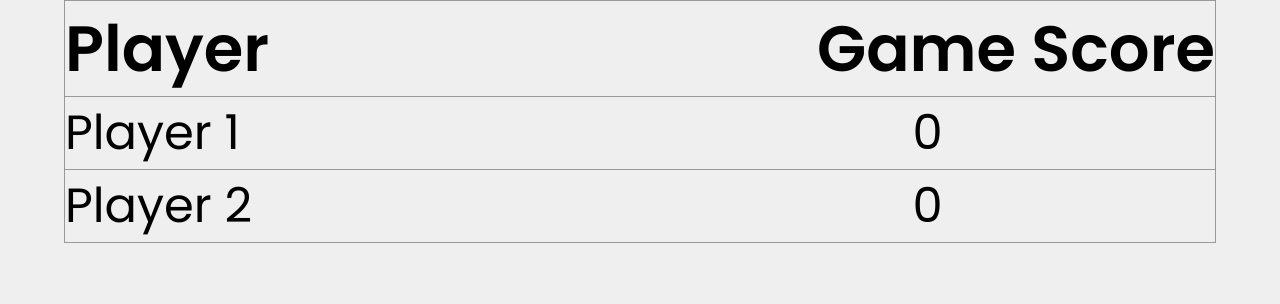
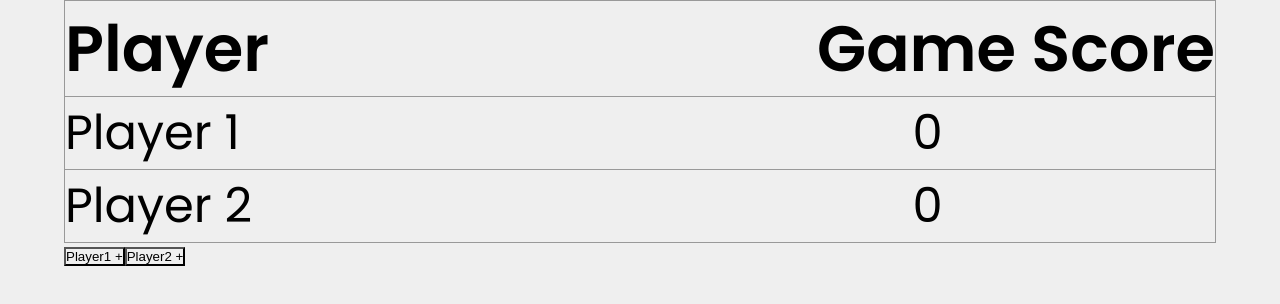
Before and after one commit to robertwilkinson-dev/jemison-sept-kata, a React (Create React App) app in the folder solutions/musa-yuksel/: page / in a window 1280 px wide. Shown: the top 304 px of the page. Built offline with nearby package versions, Linux system fonts and the light colour scheme; the HTML template or start-up script is replaced by a standard one.

Commit message:
Add test for increase score and code

```diff
--- a/solutions/musa-yuksel/src/App.tsx
+++ b/solutions/musa-yuksel/src/App.tsx
@@ -1,4 +1,4 @@
-import React, { useState } from 'react';
+import React from 'react';
 import styles from './App.module.css';
 import { IPlayer } from './interfaces/IPlayer';
 import { Scoreboard } from './components';
@@ -12,15 +12,36 @@ function App() {
     name: 'Player 2',
     score: 0,
   };
-  const [players, setPlayers] = useState([player1, player2]);
+  const [players, setPlayers] = React.useState([player1, player2]);
+
+  const increasePlayer1Score = () => {
+    setPlayers((prevPlayers) => {
+      const [player1, player2] = prevPlayers;
+      return [{ ...player1, score: player1.score + 15 }, player2];
+    });
+  };
+
+  const increasePlayer2Score = () => {
+    setPlayers((prevPlayers) => {
+      const [player1, player2] = prevPlayers;
+      return [player1, { ...player2, score: player2.score + 15 }];
+    });
+  };
+
   return (
     <section className={styles.scoreboardContainer}>
       <ul className={styles.labelContainer}>
         <li>Player</li>
         <li>Game Score</li>
       </ul>
+
       <Scoreboard {...players[0]} />
       <Scoreboard {...players[1]} />
+
+      <div>
+        <button onClick={increasePlayer1Score}>Player1 +</button>
+        <button onClick={increasePlayer2Score}>Player2 +</button>
+      </div>
     </section>
   );
 }
```
Also changed, not shown: 1 other file (tests, documents, lock files or other folders).
